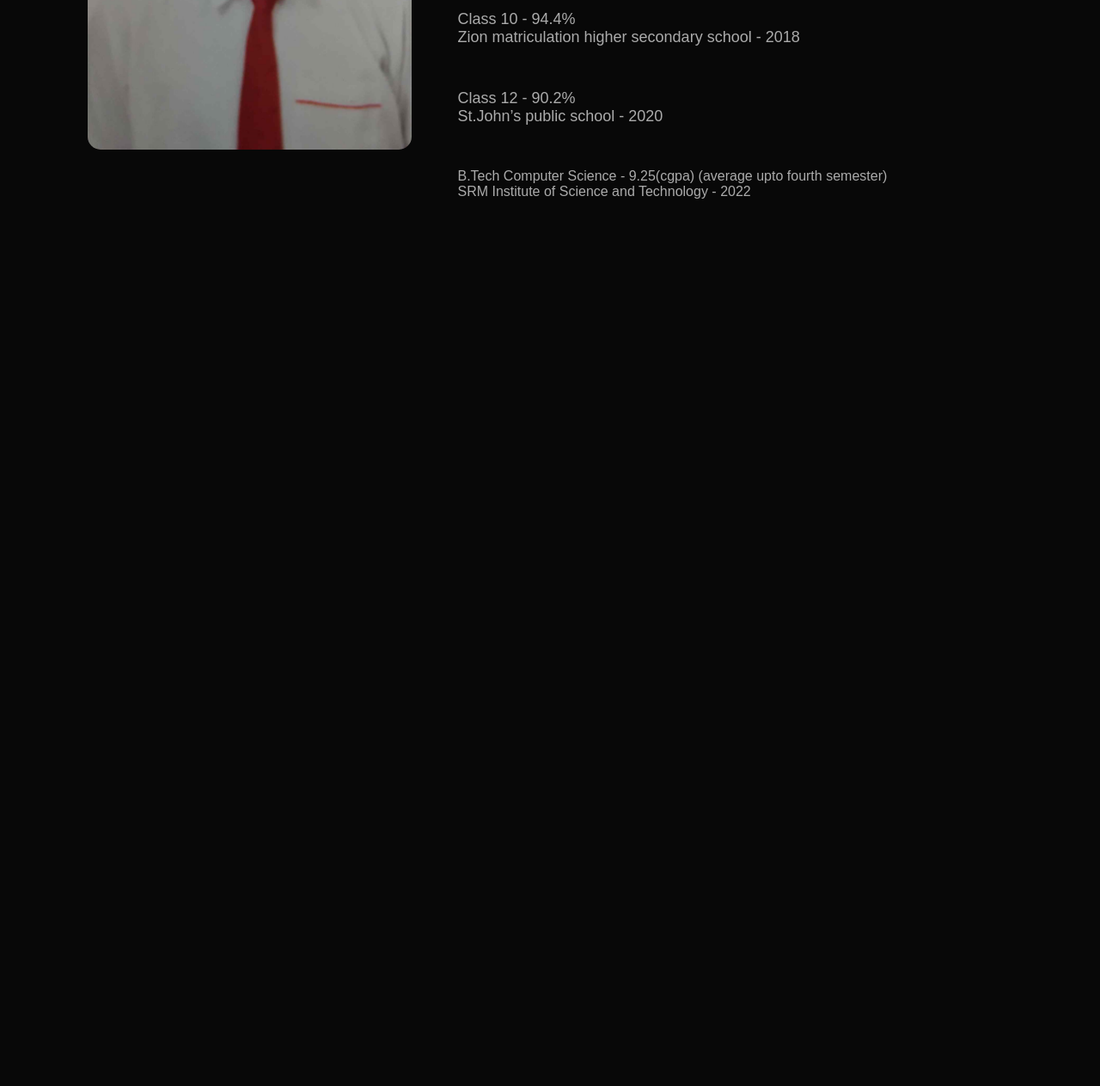
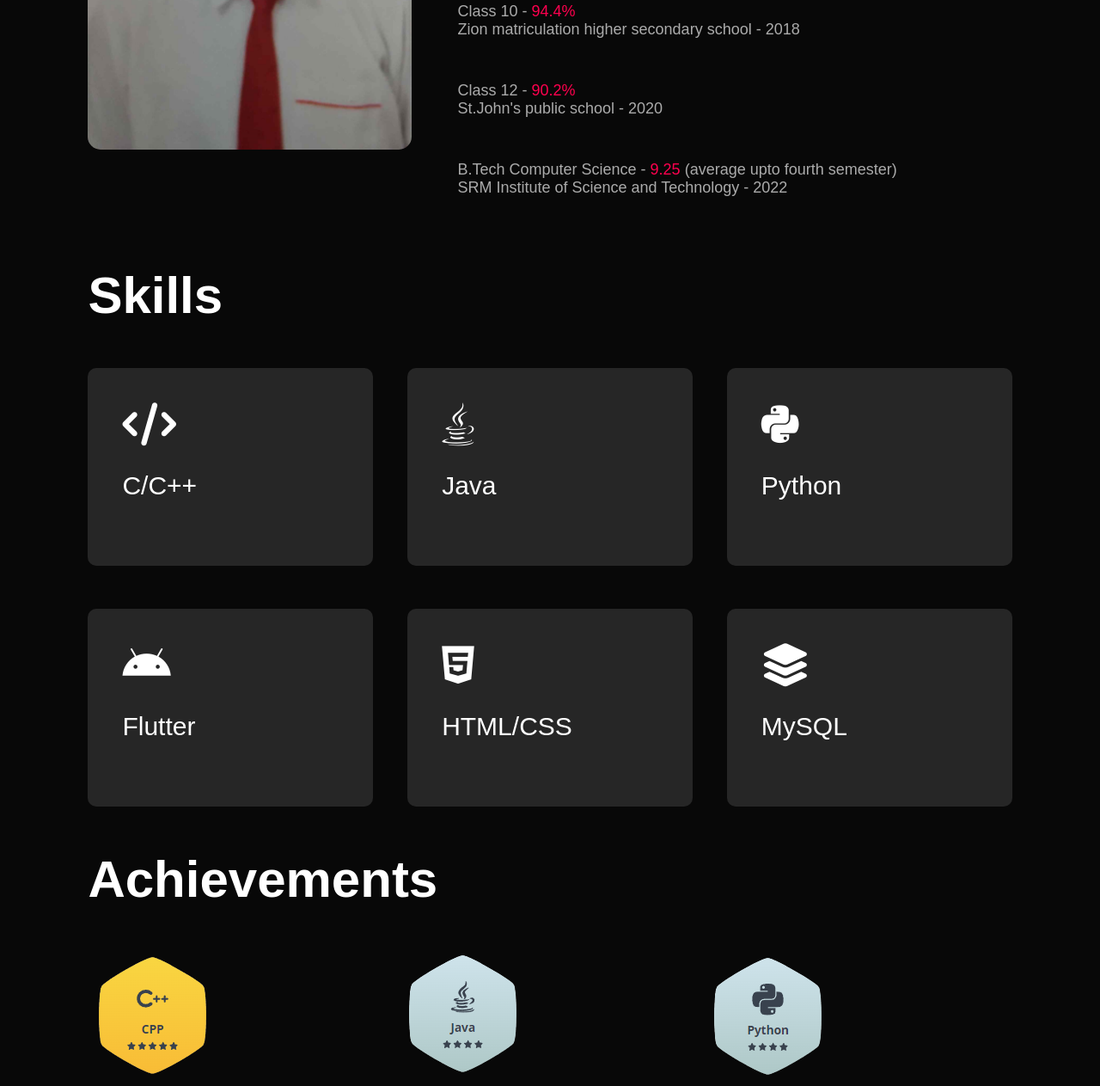
Before and after one commit to Vishal2743/PortFolio, a plain HTML site: page index.html in a window 1280 px wide. Shown: the part 1214-2477 px from the top of the page at 86% size. Before the commit the page ends 1526 px from the top, so only its background shows below. Drawn offline with Linux system fonts and the light colour scheme.

Commit message:
added achievement

```diff
--- a/index.html
+++ b/index.html
@@ -7,6 +7,7 @@
     <meta name="viewport" content="width=device-width, initial-scale=1.0">
     <title>Vishal Aravinth's Portfolio</title>
     <link rel="stylesheet" href="style.css">
+    <script src="https://kit.fontawesome.com/fafebfe5db.js" crossorigin="anonymous"></script>
 </head>
 
 <body>
@@ -41,27 +42,75 @@
                         currently learning android app development. I like to listen to music and play games....</p>
 
                     <div class="tab-titles">
-                        <p>Education </p>
+                        <p>Education</p>
                     </div>
                     <div class="education1">
-                        <p>Class 10 - 94.4% <br>
+                        <p>Class 10 - <span>94.4%</span> <br>
                             Zion matriculation higher secondary school - 2018
                         </p>
                     </div>
                     <div class="education2">
-                        <p>Class 12 - 90.2% <br>
-                            St.John’s public school - 2020
+                        <p>Class 12 - <span>90.2%</span> <br>
+                            St.John's public school - 2020
                         </p>
                     </div>
                     <div class="education3">
-                        B.Tech Computer Science - 9.25(cgpa) (average upto fourth semester) <br>
-                        SRM Institute of Science and Technology - 2022
-
+                        <p> B.Tech Computer Science - <span>9.25</span> (average upto fourth semester) <br>
+                            SRM Institute of Science and Technology - 2022</p>
                     </div>
                 </div>
             </div>
         </div>
     </div>
+    <div class="skills">
+        <div class="container">
+            <h1 class="sub-title">Skills</h1>
+            <div class="skills-list">
+                <div>
+                    <i class="fa-solid fa-code"></i>
+                    <h2>C/C++</h2><br>
+                    <!-- <p>5 star in Hackerrank</p> -->
+                </div>
+                <div>
+                    <i class="fa-brands fa-java"></i>
+                    <h2>Java</h2><br>
+                    <!-- <p>4 star in Hackerrank</p> -->
+                </div>
+                <div>
+                    <i class="fa-brands fa-python"></i>
+                    <h2>Python</h2><br>
+                    <!-- <p>3 star in Hackerrank</p> -->
+                </div>
+            </div>
+            <div class="skills-list">
+                <div>
+                    <i class="fa-brands fa-android"></i>
+                    <h2>Flutter</h2><br>
+                    <!-- <p>Created few apps</p> -->
+                </div>
+                <div>
+                    <i class="fa-brands fa-html5"></i>
+                    <h2>HTML/CSS</h2><br>
+                    <!-- <p></p> -->
+                </div>
+                <div>
+                    <i class="fa-solid fa-layer-group"></i>
+                    <h2>MySQL</h2><br>
+                    <!-- <p>3 star in Hackerrank</p> -->
+                </div>
+            </div>
+        </div>
+    </div>
+    <div class="container">
+        <h1 class="sub-title">Achievements</h1>
+        <div class="badges">
+            <div class="badges1">
+                <img src="Assets/C_Badge.png">
+            </div>
+            <img src="Assets/Java_Badge.png">
+            <img src="Assets/Python_Badge.png">
+        </div>
+    </div>
 </body>
 
 </html>
--- a/style.css
+++ b/style.css
@@ -119,19 +119,68 @@ nav ul li a:hover::after {
 }
 
 .tab-titles {
-    display: flex;
-    margin: 20px 0 40px;
+    margin-top: 20px 0 40px;
+    color: #fff;
 }
 
 .tab-titles p{
-    font-size: 20px;
+    font-size: 30px;
 }
 
-.education3{
+.education1 span{
+    color: #ff004f;
+}
+
+.education2 span{
+    color: #ff004f;
+}
+
+.education3 span{
+    color: #ff004f;
+}
+
+#skills{
+    padding: 30px 0;
+}
+
+.skills-list{
+    display: grid;
+    grid-template-columns: repeat(auto-fit,minmax(250px, 1fr));
+    grid-gap: 40px;
+    margin-top: 50px;
+    margin-bottom: 50px;
+}
+
+.skills-list div{
+    background: #262626;
+    padding: 40px;
+    font-size: 18px;
+    font-weight: 400;
+    border-radius: 10px;
+}
+
+.skills-list div i{
+    font-size: 50px;
+    margin-bottom: 30px;
+}
+
+.skills-list div h2{
+    font-size: 30px;
+    font-weight: 500;
+    margin-bottom: 15px;
+}
+
+/* .skills-list div:hover{
+    background: #ff004f;
+    transform: translateY(-10px);
+} */
+
+.badges{
+    display: grid;
+    grid-template-columns: repeat(auto-fit,minmax(250px, 1fr));
     margin-top: 50px;
 }
 
-.education3 p{
-    font-size: 18px;
-    font-weight: 400;
+.badges1{
+    align-items: center;
 }
```
Also changed, not shown: Assets/C_Badge.png (added), Assets/Java_Badge.png (added), Assets/Python_Badge.png (added).
